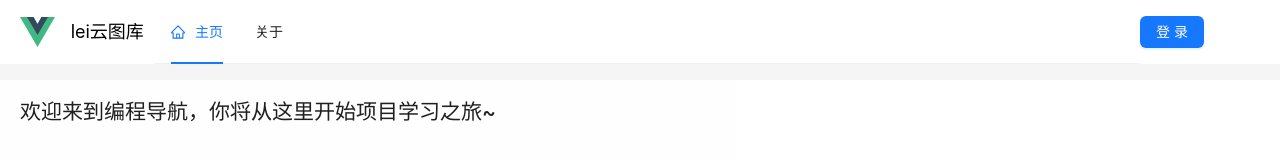
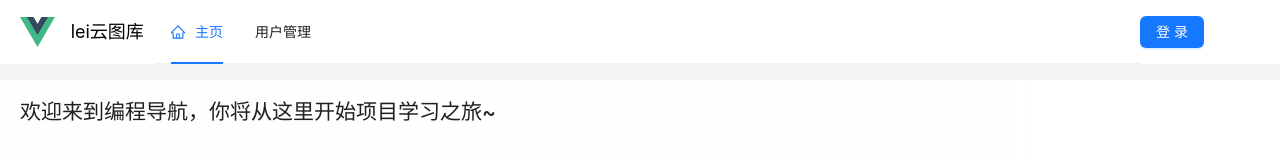
Before and after one commit to 19zfl/lei-picture-frontend, a Vue app: page / in a window 1280 px wide. Shown: the top 160 px of the page. Built offline with nearby package versions, Linux system fonts and the light colour scheme; no server answers.

Commit message:
用户注销

```diff
--- a/src/components/GlobalHeader.vue
+++ b/src/components/GlobalHeader.vue
@@ -19,7 +19,25 @@
       </a-col>
       <a-col flex="120px">
         <div class="user-login-status">
-          <a-button type="primary" href="/user/login">登录</a-button>
+          <div v-if="loginUserStore.loginUser.id">
+            <a-dropdown>
+              <ASpace>
+                <a-avatar :src="loginUserStore.loginUser.userAvatar" />
+                {{ loginUserStore.loginUser.userName ?? '无名' }}
+              </ASpace>
+              <template #overlay>
+                <a-menu>
+                  <a-menu-item @click="doLogout">
+                    <LogoutOutlined />
+                    退出登录
+                  </a-menu-item>
+                </a-menu>
+              </template>
+            </a-dropdown>
+          </div>
+          <div v-else>
+            <a-button type="primary" href="/user/login">登录</a-button>
+          </div>
         </div>
       </a-col>
     </a-row>
@@ -28,9 +46,11 @@
 
 <script lang="ts" setup>
 import { h, ref } from 'vue'
-import { HomeOutlined } from '@ant-design/icons-vue'
-import { MenuProps } from 'ant-design-vue'
+import { HomeOutlined, LogoutOutlined } from '@ant-design/icons-vue'
+import { MenuProps, message } from 'ant-design-vue'
 import { useRouter } from 'vue-router'
+import { useLoginUserStore } from '@/stores/useLoginUserStore'
+import { userLogoutUsingPost } from '@/api/userController'
 
 const items = ref<MenuProps['items']>([
   {
@@ -40,9 +60,9 @@ const items = ref<MenuProps['items']>([
     title: '主页',
   },
   {
-    key: '/about',
-    label: '关于',
-    title: '关于',
+    key: '/admin/userManage',
+    label: '用户管理',
+    title: '用户管理',
   },
 ])
 
@@ -52,12 +72,29 @@ const doMenuClick = ({ key }) => {
   router.push({ path: key })
 }
 // 当前选中菜单
-const current = ref<string[]>([]);
+const current = ref<string[]>([])
 // 监听路由变化，更新当前选中菜单
 router.afterEach((to, from, next) => {
-  current.value = [to.path];
-});
+  current.value = [to.path]
+})
 
+const loginUserStore = useLoginUserStore()
+loginUserStore.fetchLoginUser()
+
+// 用户注销
+const doLogout = async () => {
+  const res = await userLogoutUsingPost()
+  console.log(res)
+  if (res.data.code === 0) {
+    loginUserStore.setLoginUser({
+      userName: '未登录',
+    })
+    message.success('退出登录成功')
+    await router.push('/user/login')
+  } else {
+    message.error('退出登录失败，' + res.data.message)
+  }
+}
 </script>
 
 <style scoped>
```
